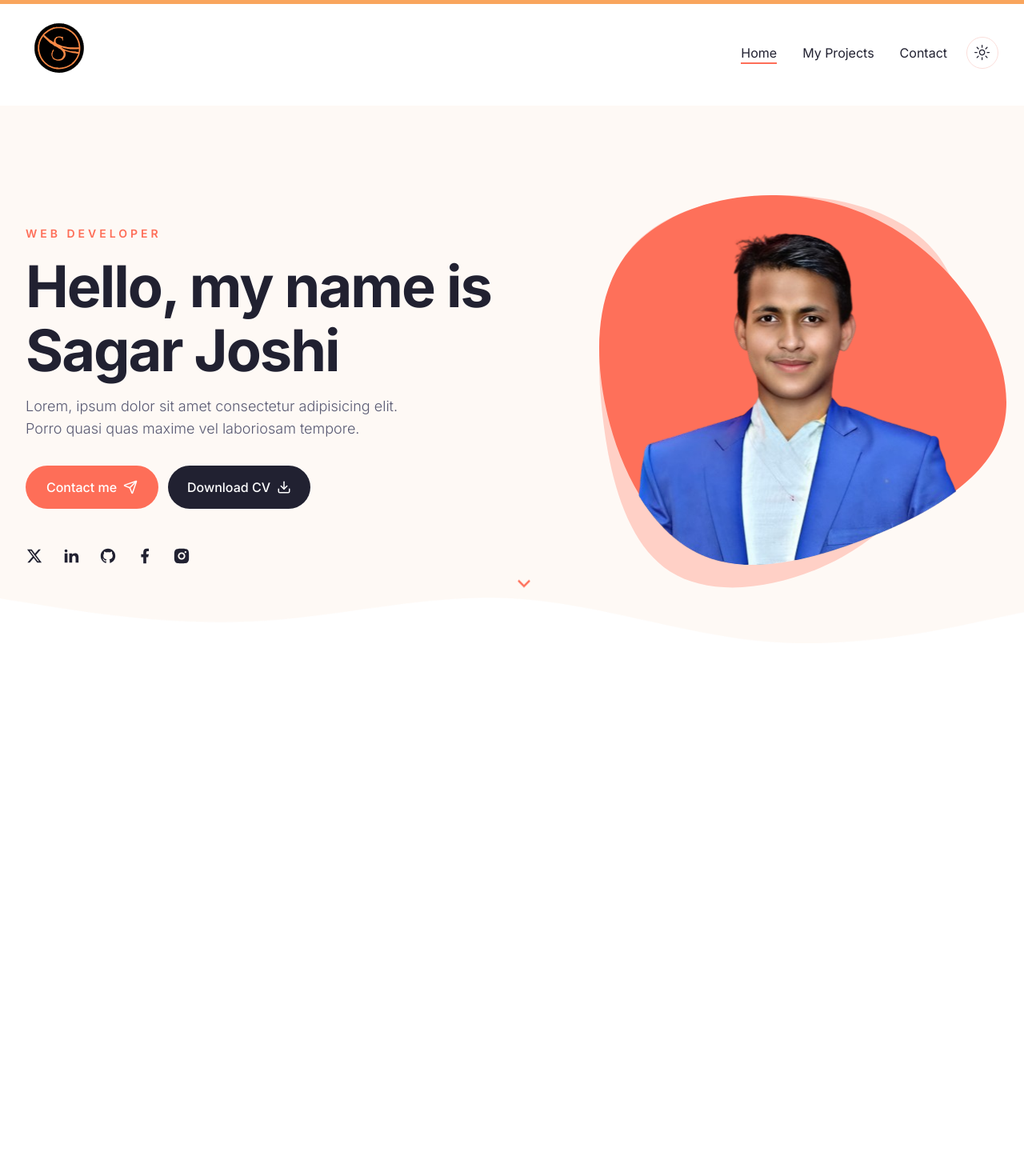
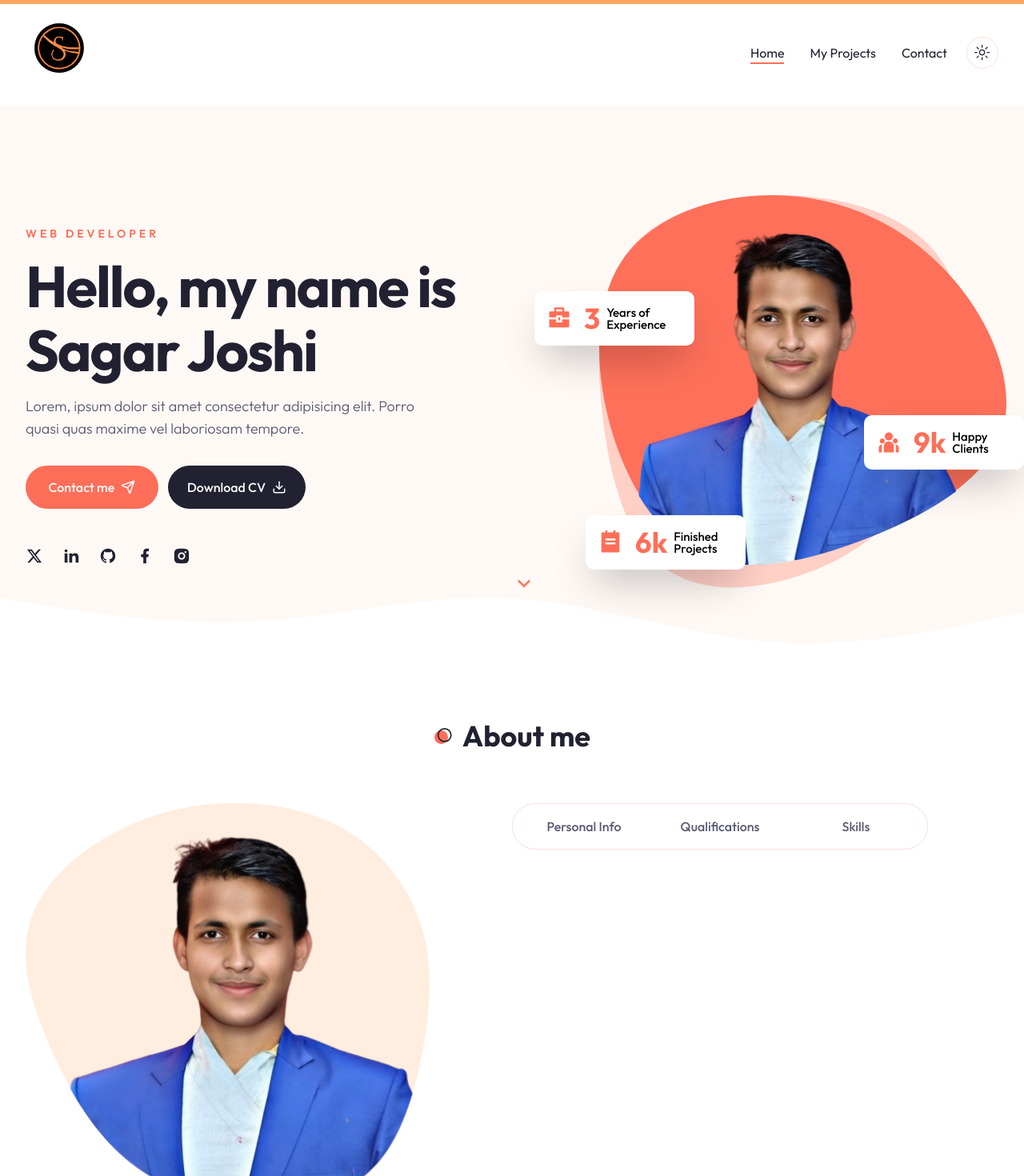
Before and after one commit to joceesagar/Portfolio, a Next.js app: page / in a window 1280 px wide. Shown: the top 1470 px of the page at 80% size. Built offline with nearby package versions, Linux system fonts and the light colour scheme.

Commit message:
added mobile nav and about me

```diff
--- a/app/globals.css
+++ b/app/globals.css
@@ -87,6 +87,26 @@
   @apply text-6xl xl:text-[72px] xl:leading-[80px] tracking-[-2px] font-bold
 }
 
+.h2{
+  @apply text-4xl font-bold
+}
+
+.h3{
+  @apply text-3xl font-bold
+}
+
+h4{
+  @apply text-[22px] font-semibold
+}
+
 .subtitle{
   @apply text-muted-foreground text-lg mb-8 font-light
 }
+
+.badge {
+  @apply z-10 w-[200px] h-[68px] bg-white dark:backdrop-blur-[44px] shadow-2xl p-4 rounded-[10px] flex items-center gap-x-4
+}
+
+.section-title{
+  @apply font-bold relative text-4xl w-max flex items-center justify-between gap-x-3 before:bg-dots_light before:dark:bg-dots_dark before:bg-no-repeat before:bg-center before:w-[24px] before:h-[24px]
+}
--- a/app/layout.tsx
+++ b/app/layout.tsx
@@ -1,5 +1,5 @@
 import type { Metadata } from "next";
-import { Inter } from "next/font/google";
+import { Outfit } from "next/font/google";
 import "./globals.css";
 
 //components
@@ -9,7 +9,7 @@ import { ThemeProvider } from "@/components/ThemeProvider";
 import ScrollProgressBar from "@/components/ScrollProgressBar";
 
 
-const inter = Inter({ subsets: ["latin"] });
+const outfit = Outfit({ subsets: ["latin"] });
 
 export const metadata: Metadata = {
   title: "Create Next App",
@@ -23,7 +23,7 @@ export default function RootLayout({
 }>) {
   return (
     <html lang="en">
-      <body className={inter.className}>
+      <body className={outfit.className}>
         <ThemeProvider attribute="class" defaultTheme="light">
           <ScrollProgressBar/>
         <Header/>
--- a/app/page.tsx
+++ b/app/page.tsx
@@ -1,13 +1,12 @@
-'use client'
-
 //components
 import Hero from '../components/Hero';
-import Image from "next/image";
+import About from '@/components/About';
 
 export default function Home() {
   return (
-    <main><Hero/>
-
+    <main>
+      <Hero/>
+      <About/>
       <div className="h-[4000px]"></div>
     </main>
 
--- /dev/null
+++ b/components/About.tsx
@@ -0,0 +1,188 @@
+import React from 'react'
+import DevImage from './DevImage'
+import Image from 'next/image'
+import { Tabs, TabsContent, TabsList, TabsTrigger } from './ui/tabs'
+
+import {
+    User2,
+    MailIcon,
+    HomeIcon,
+    PhoneCall,
+    GraduationCap,
+    Calendar,
+    Briefcase,
+    University
+} from 'lucide-react'
+
+const infoData = [
+    {
+        icon: <User2 size={20}/>,
+        text: "Sagar Joshi"
+    },
+    {
+        icon: <PhoneCall size={20}/>,
+        text: "+012 345 6789"
+    },
+    {
+        icon: <MailIcon size={20}/>,
+        text: "mymail@email.com"
+    },
+    {
+        icon: <Calendar size={20}/>,
+        text: "Born on 25 Feb, 2005"
+    },
+    {
+        icon: <GraduationCap size={20}/>,
+        text: "Bachelor in IT Engineering"
+    },
+    {
+        icon: <HomeIcon size={20}/>,
+        text: "321 Blue Avenue, KY, USA"
+    }
+]
+
+const qualificationData = [
+    {
+        title: 'education',
+        data: [
+            {
+                university: 'Tribhuwan University',
+                qualification: 'Bachelor of Engineering',
+                years: '2078 - 2082'
+            },
+            {
+                university: 'Another University',
+                qualification: 'Master in Engineering',
+                years: '2083 - 2085'
+            },
+
+
+            {
+                university: 'Another University',
+                qualification: 'Ph.d in Computer Science',
+                years: '2085 - present'
+            }
+
+        ]
+    },
+    {
+        title: 'experience',
+        data: [
+            {
+                company: 'ABC Inc.',
+                qualification: 'Software Engineer',
+                years: '2078 - 2082'
+            },
+            {
+                company: 'XYZ Corporation',
+                qualification: 'Senior Developer',
+                years: '2083 - 2085'
+            },
+
+
+            {
+                company: 'Tech Innovators',
+                qualification: 'Lead Developer',
+                years: '2085 - present'
+            }
+
+        ]
+    }
+]
+
+const skillData = [
+    {
+        title: 'skills',
+        data: [
+            {
+                name: 'HTML, CSS',
+            },
+            {
+                name: 'Front-end Development',
+            },
+            {
+                name: 'Javascript, React',
+            },
+            {
+                name: 'Back-end Development',
+            },
+
+        ]
+
+    },
+    {
+        title: 'todo',
+        data: [
+            {
+                name: '/about/vscode.svg',
+            },
+            {
+                name: 'about/figma.svg',
+            },
+            {
+                name: 'about/notion.svg',
+            },
+            {
+                name: 'about/wordpress.svg',
+            },
+
+        ]
+
+    }
+]
+
+
+const About = () => {
+    const getData = (arr, title) =>{
+        return arr.find((item) => item.title === title)
+    }
+
+  return (
+    <section className='xl-h-[860px] pb-12 xl:py-24'>
+        <div className='container mx-auto'>
+            <h2 className='section-title mb-8 xl:mb-16 text-center mx-auto'>About me</h2>
+            <div className='flex flex-col xl:flex-row'>
+                {/* image */}
+                <div className='hidden xl:flex flex-1 relative'>
+                    <DevImage containerStyles='bg-about_shape_light dark:bg-about_shape_dark w-[505px] h-[505px] bg-no-repeat relative' imgSrc='/assets/about/developer.png'/>
+                </div>
+                {/* tabs */}
+                <div className='flex-1'>
+                    <Tabs>
+                        <TabsList className='w-full grid xl:grid-cols-3 xl:max-w-[520px] xl:border dark:border-none'>
+                            <TabsTrigger className='w-[162px] xl:w-auto' value='personal'>Personal Info</TabsTrigger>
+                            <TabsTrigger className='w-[162px] xl:w-auto' value='qualification'>Qualifications</TabsTrigger>
+                            <TabsTrigger className='w-[162px] xl:w-auto' value='skills'>Skills</TabsTrigger>
+                        </TabsList>
+                        {/* tabs content */}
+                        <div className='text-lg mt-12 xl:mt-8' >
+                            {/* personal */}
+                        <TabsContent value='personal'>
+                            <div className='text-center xl:text-left'>
+                                <h3 className='h3 mb-4'>Unmatched Service Quality for Over 10 Years</h3>
+                                <p className='subtitle max-w-xl mx-auto xl:mx-0'>I specialize in craftinf intutive websites with cutting-edge technology, delevering dynamic and engaging user experiences </p>
+                                {/* icons */}
+                                <div className='grid xl:grid-cols-2 gap-4 mb-12'>
+                                    {infoData.map((item, index)=>{
+                                        return <div className='flex items-center gap-x-4 mx-auto xl:mx-0' key={index}>
+                                            <div className='text-primary'>{item.icon}</div>
+                                            <div>{item.text}</div>
+                                        </div>
+                                    })}
+                                </div>
+                            </div>
+                            </TabsContent>
+                        <TabsContent value='qualification'>qualifications info</TabsContent>
+                        <TabsContent value='skills'>skills info</TabsContent>
+                    </div>
+                    </Tabs>
+
+                </div>
+            </div>
+
+        </div>
+    </section>
+  )
+}
+
+export default About
--- a/components/Badge.tsx
+++ b/components/Badge.tsx
@@ -1,8 +1,27 @@
-import React from 'react'
+'use client'
+import React, { ReactNode } from 'react'
+import CountUp from 'react-countup'
 
-const Badge = () => {
+interface BadgeStyle{
+  containerStyles: string;
+  icon: ReactNode;
+  endCountNum: number;
+  endCountText ?: string;
+  badgeText: string
+}
+
+const Badge:React.FC<BadgeStyle> = ({containerStyles, icon, endCountNum, endCountText, badgeText}) => {
   return (
-    <div>Badge</div>
+    <div className={`badge ${containerStyles}`}>
+      <div className='text-3xl text-primary'>{icon}</div>
+      <div className='flex items-center gap-x-2'>
+        <div className='text-4xl leading-none font-bold text-primary'>
+          <CountUp end={endCountNum} delay={1} duration={4}/>
+          {endCountText}
+        </div>
+        <div className='max-w-[70px] leading-none text-[15px] font-medium text-black'>{badgeText}</div>
+      </div>
+      </div>
   )
 }
 
--- a/components/Header.tsx
+++ b/components/Header.tsx
@@ -27,7 +27,11 @@ const Header:React.FC = () => {
         <div className='flex justify-between top-0 items-center'>
           <Logo />
           <div className='flex items-center gap-x-6'>
-            <Nav/>
+            <Nav
+            containerStyles='hidden xl:flex gap-x-8 items-center`'
+            linkStyles='relative hover:text-primary transition-all'
+            underlineStyles='absolute left-0 top-full h-[2px] bg-primary w-full'
+            />
             <ThemeToggler />
             <div className=' xl:hidden'>
               <MobileNav/>
--- a/components/Hero.tsx
+++ b/components/Hero.tsx
@@ -37,10 +37,36 @@ const Hero = () => {
                             </Button>
                         </div>
                         {/* social */}
-                        <Socials />
+                        <Socials
+                        containerStyles='flex gap-x-6 mx-auto xl:mx-0'
+                        iconStyles='text-foreground text-[22px] hover:text-primary transition-all'
+                        />
                     </div>
                     {/* image */}
                     <div className="hidden xl:flex relative">
+                        {/* badge1 */}
+                        <Badge
+                        containerStyles='absolute top-[24%] -left-[5rem]'
+                        icon={<RiBriefcase4Fill/>}
+                        endCountNum={3}
+                        badgeText='Years of Experience'
+                        />
+                        {/* badge2 */}
+                        <Badge
+                        containerStyles='absolute top-[80%] -left-[1rem]'
+                        icon={<RiTodoFill/>}
+                        endCountNum={6}
+                        endCountText='k'
+                        badgeText='Finished Projects'
+                        />
+                         {/* badge3 */}
+                         <Badge
+                        containerStyles='absolute top-[55%] -right-8'
+                        icon={<RiTeamFill/>}
+                        endCountNum={9}
+                        endCountText='k'
+                        badgeText='Happy Clients'
+                        />
                         <div className="bg-hero_shape2_light dark:bg-hero_shape2_dark w-[500px] h-[500px] bg-no-repeat -top-1 -right-2">
                             <DevImage containerStyles="bg-hero_shape w-[510px] h-[462px] bg-no-repeat relative bg-bottom" imgSrc="/assets/hero/developer.png"/>
 
--- a/components/Nav.tsx
+++ b/components/Nav.tsx
@@ -11,18 +11,24 @@ const links = [
     { path: '/contact', name: 'contact' }
 ]
 
-const Nav: React.FC = () => {
+interface styles{
+    containerStyles ?: string;
+    linkStyles ?: string;
+    underlineStyles ?: string
+}
+
+const Nav: React.FC<styles> = ({containerStyles,linkStyles,underlineStyles}) => {
     const path = usePathname()
     return (
-        <nav className='hidden xl:flex gap-x-8 items-center'>{
+        <nav className={`${containerStyles}`}>{
             links.map((link, index) => {
                 return (
                     <Link
                         href={link.path}
                         key={index}
-                        className=' capitalize relative hover:text-primary transition-all'>
+                        className={`capitalize ${linkStyles}`}>
                             {link.path === path && (
-                                <motion.span initial={{y: '-100%'}} animate={{y:0}} transition={{type:'tween'}} layoutId='underline' className='absolute left-0 top-full h-[2px] bg-primary w-full'/>
+                                <motion.span initial={{y: '-100%'}} animate={{y:0}} transition={{type:'tween'}} layoutId='underline' className={`${underlineStyles}`}/>
                             )}
                         {link.name}
                     </Link>
--- a/components/ui/tabs.tsx
+++ b/components/ui/tabs.tsx
@@ -14,7 +14,7 @@ const TabsList = React.forwardRef<
   <TabsPrimitive.List
     ref={ref}
     className={cn(
-      "inline-flex h-10 items-center justify-center rounded-md bg-muted p-1 text-muted-foreground",
+      "inline-flex items-center justify-center xl:bg-white p-1 text-muted-foreground rounded-[30px] dark:md:bg-secondary",
       className
     )}
     {...props}
@@ -29,7 +29,7 @@ const TabsTrigger = React.forwardRef<
   <TabsPrimitive.Trigger
     ref={ref}
     className={cn(
-      "inline-flex items-center justify-center whitespace-nowrap rounded-sm px-3 py-1.5 text-sm font-medium ring-offset-background transition-all focus-visible:outline-none focus-visible:ring-2 focus-visible:ring-ring focus-visible:ring-offset-2 disabled:pointer-events-none disabled:opacity-50 data-[state=active]:bg-background data-[state=active]:text-foreground data-[state=active]:shadow-sm",
+      "inline-flex items-center justify-center whitespace-nowrap rounded-full px-3 py-1.5 text-base font-medium ring-offset-background transition-all focus-visible:outline-none focus-visible:ring-2 focus-visible:ring-ring focus-visible:ring-offset-2 disabled:pointer-events-none disabled:opacity-50 data-[state=active]:bg-primary data-[state=active]:text-white data-[state=active]:shadow-sm h-[48px]",
       className
     )}
     {...props}
--- a/tailwind.config.ts
+++ b/tailwind.config.ts
@@ -81,6 +81,10 @@ const config = {
         hero_shape: 'url(/assets/hero/shape-1.svg)',
         hero_shape2_light: 'url(/assets/hero/shape-2-light.svg)',
         hero_shape2_dark: 'url(/assets/hero/shape-2-dark.svg)',
+        about_shape_light: 'url(/assets/about/shape-light.svg)',
+        about_shape_dark: 'url(/assets/about/shape-dark.svg)',
+        dots_light: 'url(/assets/dots-light.svg)',
+        dots_dark: 'url(/assets/dots-dark.svg)'
       }
     },
   },
```
Also changed, not shown: components/MobileNav.tsx (+19 -1 lines), components/Socials.tsx (+9 -3 lines), public/assets/about/developer.png.
